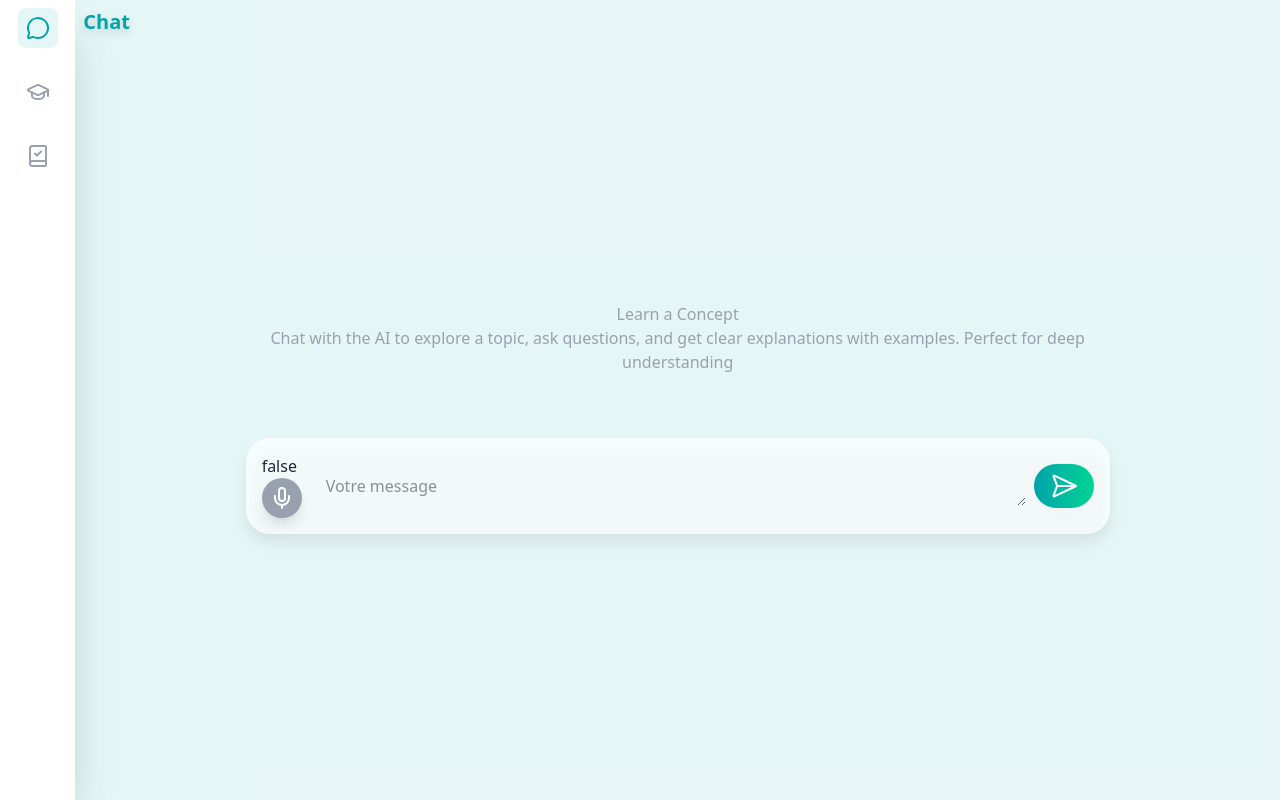
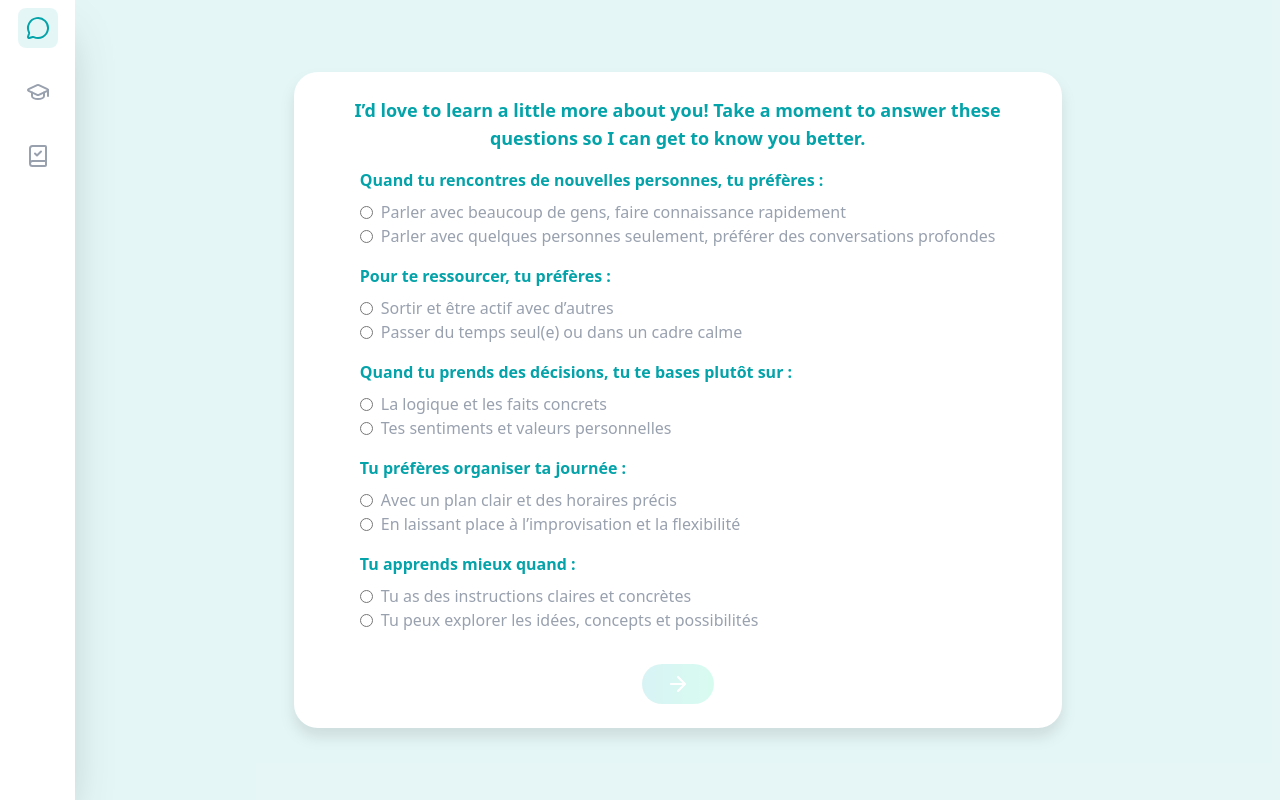
Before and after one commit to Lomila77/Never-answer, a React (Vite) app in the folder frontend/: page / in a window 1280 px wide. Built offline with nearby package versions, Linux system fonts and the light colour scheme; no server answers.

Commit message:
fix : selection plus fix mbti

```diff
--- a/frontend/src/components/Mbti.jsx
+++ b/frontend/src/components/Mbti.jsx
@@ -1,7 +1,8 @@
 import React from "react";
 import { useState } from "react";
+import { ArrowRight } from "lucide-react";
 
-const Mbti = (setShowMbti) => {
+const Mbti = ({ setShowMbti, setMbtiSelection }) => {
     const [answers, setAnswers] = useState([]);
     const questions = [
         {
@@ -40,40 +41,56 @@ const Mbti = (setShowMbti) => {
           ],
         },
       ];
+      console.log("Questions:", questions.length);
+
 
     const handleChange = (question, value) => {
-      setAnswers((prev) => ({ ...prev, [question]: value }));
+        if (!value) return;
+        if (!answers[question]) {
+          setAnswers((prev) => ({ ...prev, [question]: value }));
+        }
+      else {
+
+      }
+      console.log("ANSWERS:", answers.length);
     };
 
     const handleSubmit = (e) => {
       e.preventDefault();
+        setShowMbti(false)
+        setMbtiSelection(answers);
       console.log("Réponses:", answers);
     };
     return (
         <>
-        <p>I’d love to learn a little more about you! Take a moment to answer these questions so I can get to know you better.</p>
+        <h3 className="font-bold text-lg text-center">I’d love to learn a little more about you! Take a moment to answer these questions so I can get to know you better.</h3>
         <form onSubmit={handleSubmit} className="flex flex-col gap-4">
             {questions.map((q, index) => (
                 <div key={index} className="flex flex-col">
                     <label className="font-semibold mb-2">{q.question}</label>
                     {q.options.map((option, i) => (
-                        <label key={i} className="flex items-center gap-2">
+                        <label key={i} className="flex items-center text-gray-400 gap-2">
                             <input
                                 type="radio"
                                 name={q.question}
                                 value={option}
                                 checked={answers[q.question] === option}
                                 onChange={() => handleChange(q.question, option)}
-                                className="cursor-pointer checked:"
+                                className="cursor-pointer checked:bg-[var(--primary)] checked:border-[var(--primary)] focus:ring-2 focus:ring-[var(--primary)] focus:ring-opacity-50 rounded-full border-gray-300"
                             />
                             {option}
                         </label>
                     ))}
                 </div>
             ))}
-            <button type="submit" onClick={setShowMbti(false)} className="bg-blue-500 text-white px-4 py-2 rounded hover:bg-blue-600 transition-colors">
-                Submit
+            <button
+                className=' disabled:opacity-15 w-fit self-center hover:shadow-emerald-400/40 hover:shadow-lg transiton-all duration-200 hover:scale-105 !text-white brightness-110 px-6 py-2 rounded-full bg-gradient-to-r from-[var(--primary)] to-emerald-400 transition-colors mt-4'
+                type="submit"
+                disabled={answers.length <= questions.length}
+            ><ArrowRight/>
+            <p>{questions.lenght}</p>
             </button>
+
         </form>
         </>
     );
--- a/frontend/src/components/Selection.jsx
+++ b/frontend/src/components/Selection.jsx
@@ -5,6 +5,7 @@ import Mbti from "./Mbti";
 const Selection = ({handlesubmitSelection}) => {
     const [selectedIndex, setSelectedIndex] = useState(null);
     const [showMbti, setShowMbti] = useState(true);
+    const [mbtiSeletion, setMbtiSelection] = useState(null);
     const choices = [
     'history',
     'geography',
@@ -16,9 +17,12 @@ const Selection = ({handlesubmitSelection}) => {
     'mathematics',
     'language',
     ];
+
     return (
         <div className='bg-white *:text-[var(--primary)] border-gray-400 rounded-3xl drop-shadow-xl flex flex-col items-center justify-center gap-4 p-6 w-full max-w-3xl mx-auto'>
-            {showMbti ? <Mbti setShowMbti={setShowMbti} /> :
+            {showMbti ?
+            <Mbti setShowMbti={setShowMbti}  setMbtiSelection={setMbtiSelection} />
+             :
             <>
             <h2 className='text-3xl ! text-center font-bold p-2  drop-shadow-[var(--primary)]/70 brightness-100'>Select a Topic</h2>
             <p className="text-center"> {`Choose a subject you want to work on and start learning at your own pace.Whether you want to review a lesson, understand a concept, or practice with exercises, this is here to help you improve and succeed!`}</p>
--- a/frontend/src/pages/Home.jsx
+++ b/frontend/src/pages/Home.jsx
@@ -26,14 +26,14 @@ function Home({route}) {
     }
 // remettre le code de la selection
     return (
-    // !isSelectionComplete ? (
-    //     <Selection handlesubmitSelection={handleSubmitSelection} />
-    // ) : (
+    !isSelectionComplete ? (
+        <Selection handlesubmitSelection={handleSubmitSelection} />
+    ) : (
         <div className='h-screen flex w-full flex-col'>
             <h1 className='text-xl text-left p-2 text-[var(--primary)] font-bold drop-shadow-lg '>{title}</h1>
             <Form route={route} title={title} />
         </div>
-    // )
+    )
 );
 }
 
```
